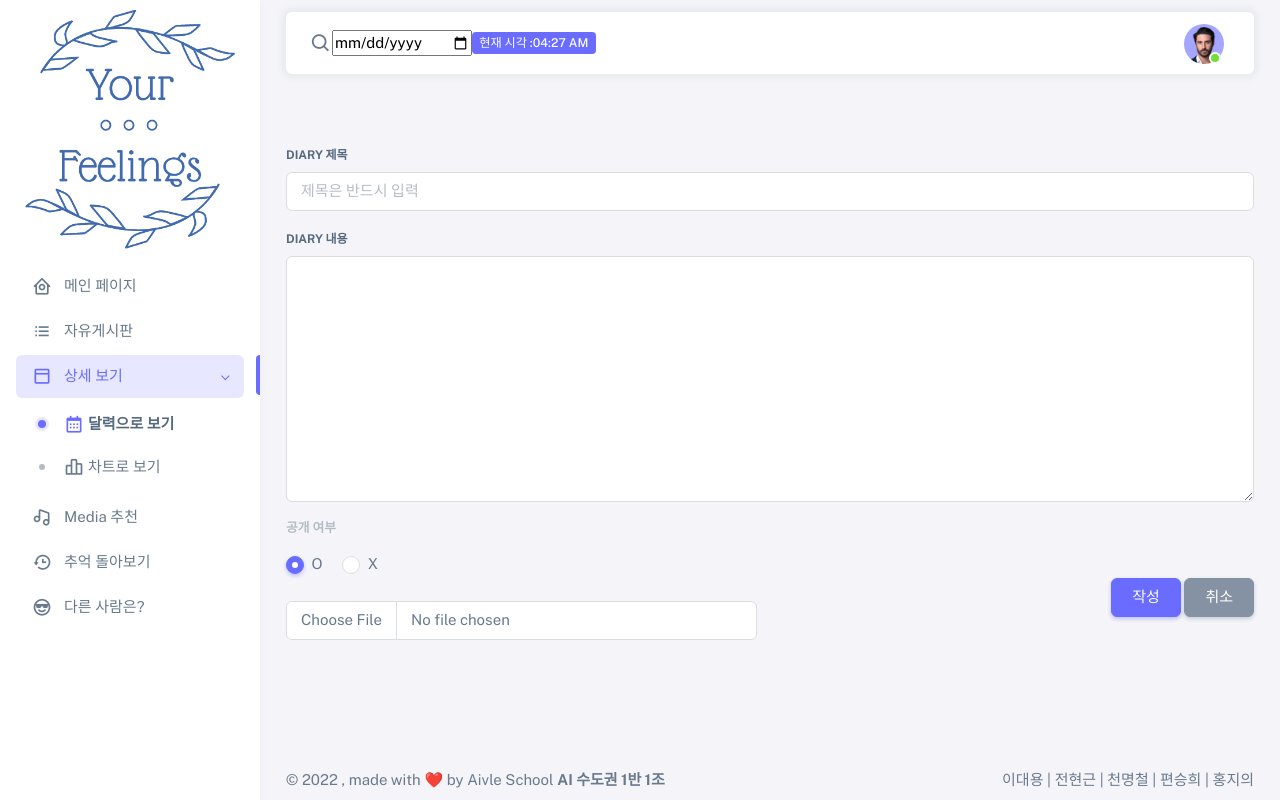
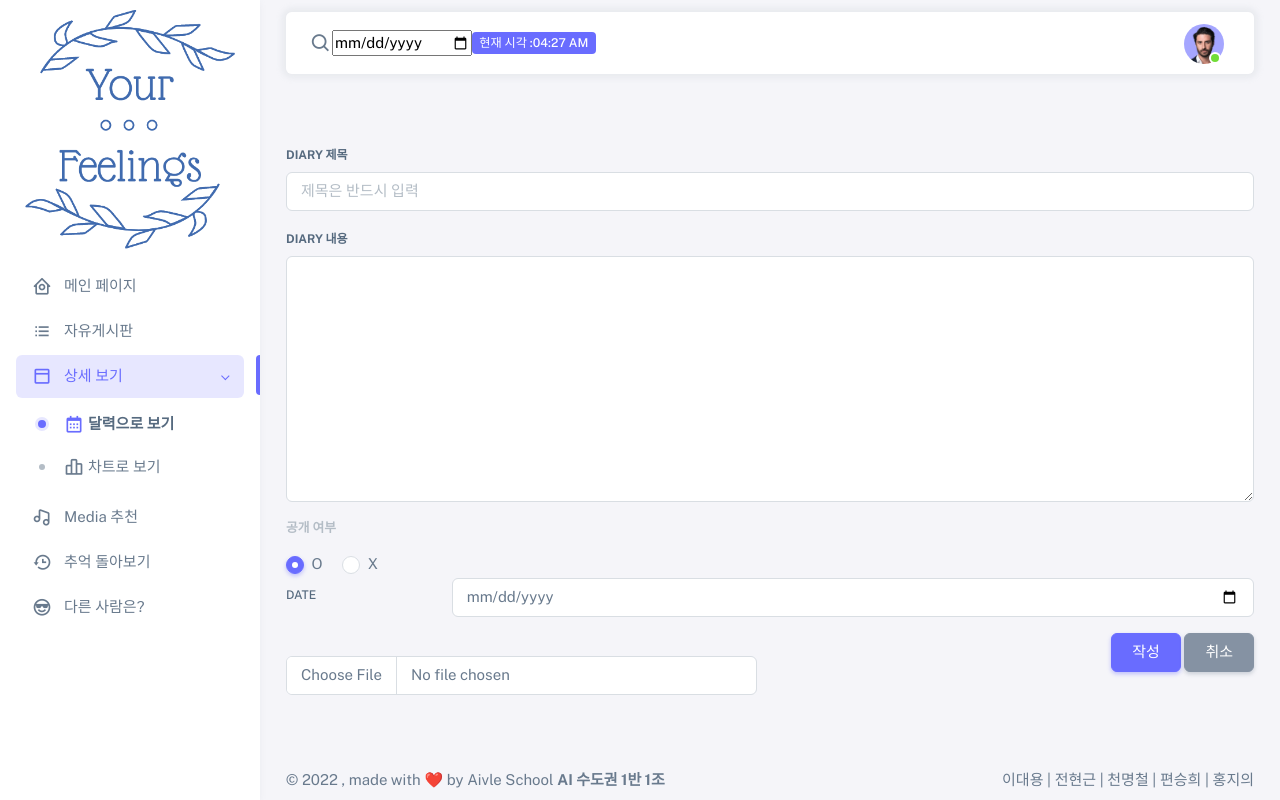
Before and after one commit to AIVLE-School-first-Big-Project/Your-Feelings, a Django app: page /main/post in a window 1280 px wide. Run offline with Django 3.2, Linux system fonts and the light colour scheme; some libraries are stand-ins or nearby versions; some web fonts are replaced.

Commit message:
임시 날짜 설정

```diff
--- a/mainApp/templates/mainApp/diary_post.html
+++ b/mainApp/templates/mainApp/diary_post.html
@@ -247,6 +247,12 @@
                   </div>
                 </div>
               </div>
+              <div class="mb-3 row">
+                <label for="html5-date-input" class="col-md-2 col-form-label">Date</label>
+                <div class="col-md-10">
+                  <input class="form-control" type="date" name ="date"  id="date" />
+                </div>
+              </div>
               <div class="row">
 
                 <div class="col-6">
```
